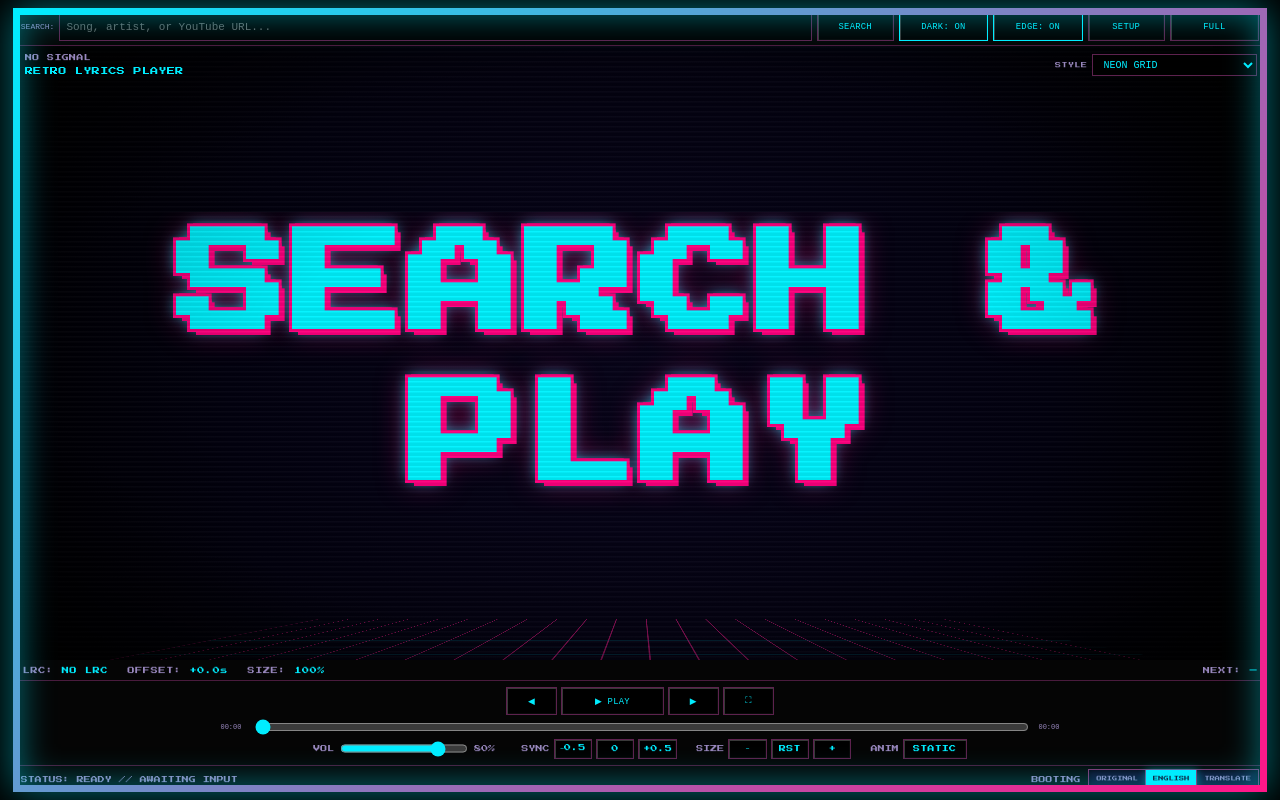
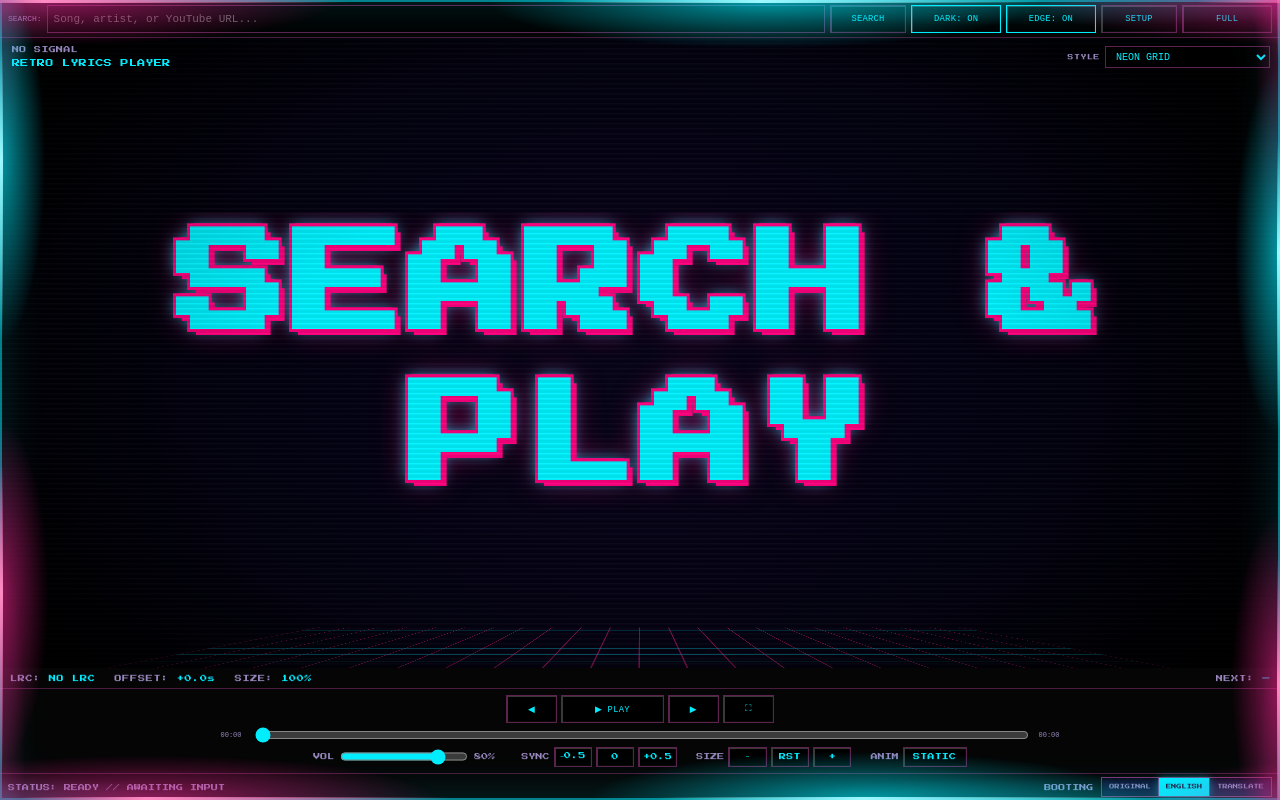
Before and after one commit to saki3-ca/Retro-Music, a website built with Vite: page index.html in a window 1280 px wide. Built offline with nearby package versions, Linux system fonts and the light colour scheme; files whose address does not match are found by name; a web font is replaced by a local one.

Commit message:
Edge: inward-only drifting glow, no solid bezel; player fills the whole window
Co-Authored-By: Claude Sonnet 5.5 <noreply@anthropic.com>
Claude-Session: https://claude.ai/code/session_01REccT22sYdbpBcXP6bbV3k

```diff
--- a/index.html
+++ b/index.html
@@ -147,6 +147,7 @@
       </div>
     </div>
     </div>
+    <div class="edge" aria-hidden="true"><i class="t"></i><i class="b"></i><i class="l"></i><i class="r"></i></div>
   </section>
 </main>
 <script type="module" src="/src/main.js"></script>
--- a/src/style.css
+++ b/src/style.css
@@ -9,10 +9,10 @@ html, body { margin: 0; height: 100%; overflow: hidden; background: #000; color-
 button, input, select { font: inherit; }
 
 .site-shell {
-  height: 100vh; height: 100dvh; width: 100vw; display: grid; place-items: center; padding: max(4px, .5vh);
+  height: 100vh; height: 100dvh; width: 100vw; display: grid; place-items: center; padding: 0;
   background: #000; overflow: hidden;
 }
-.player { width: min(1500px, 98vw); height: min(98vh, 98dvh); background: #000; display: flex; flex-direction: column; overflow: hidden; }
+.player { width: 100vw; height: 100vh; height: 100dvh; background: #000; display: flex; flex-direction: column; overflow: hidden; }
 
 /* search */
 .search { min-height: 38px; padding: 4px 8px; display: flex; align-items: center; gap: 5px; background: #181818; border-bottom: 1px solid #414141; font-size: clamp(9px, 1.2vh, 12px); flex-shrink: 0; }
@@ -234,8 +234,6 @@ body[data-layout="chat"] .chat { display: flex; }
 body { --edge-a: var(--theme-accent, #fff); --edge-b: var(--theme-secondary, var(--theme-accent, #fff)); --edge-glow: var(--theme-glow, rgba(255,255,255,.3)); }
 body[data-layout="wordpop"], body[data-layout="constellation"], body[data-layout="chat"] { --edge-a: var(--art1); --edge-b: var(--art2); --edge-glow: color-mix(in srgb, var(--art1) 50%, transparent); }
 .player { position: relative; }
-body[data-edge="on"] .player { box-shadow: 0 0 36px var(--edge-glow); }
-body[data-edge="on"] .player::after { content: ""; position: absolute; inset: 0; z-index: 100; pointer-events: none; border: var(--edge-w, 7px) solid transparent; border-image: linear-gradient(135deg, var(--edge-a), var(--edge-b)) 1; box-shadow: inset 0 0 34px var(--edge-glow); }
 #edgeButton[aria-pressed="true"], #darkButton[aria-pressed="true"] { color: var(--theme-accent, #baffba); border-color: var(--theme-accent, #668066); }
 .toggle-button { min-width: clamp(64px, 7vw, 92px); }
 
@@ -274,3 +272,38 @@ body[data-mode="play"] .wp-prev, body[data-mode="play"] .wp-next { font-size: ca
 body[data-mode="play"] .c-label { font-size: 5px; }
 body[data-mode="play"] .bubble { font-size: calc(clamp(28px, min(8vh, 4.6vw), 92px) * var(--lyric-scale)); }
 body[data-mode="play"] .bubble.old { font-size: calc(clamp(20px, min(5.2vh, 3.2vw), 64px) * var(--lyric-scale)); }
+
+/* ===== EDGE: light that hugs the screen edge, bleeds inward and drifts around (no solid frame) ===== */
+body { --edge-w: 3px; --edge-depth: 90px;
+  --edge-hot-a: color-mix(in srgb, #fff 62%, var(--edge-a)); --edge-hot-b: color-mix(in srgb, #fff 50%, var(--edge-b));
+  --edge-soft-a: color-mix(in srgb, var(--edge-a) 60%, transparent); --edge-soft-b: color-mix(in srgb, var(--edge-b) 55%, transparent); }
+.edge { position: absolute; inset: 0; z-index: 100; pointer-events: none; display: none; overflow: hidden;
+  box-shadow: inset 0 0 0 2px color-mix(in srgb, var(--edge-a) 50%, transparent), inset 0 0 46px color-mix(in srgb, var(--edge-a) 18%, transparent); }
+body[data-edge="on"] .edge { display: block; }
+.edge i { position: absolute; display: block; overflow: hidden; }
+.edge i::before { content: ""; position: absolute; will-change: transform; }
+.edge .t, .edge .b { left: 0; right: 0; height: var(--edge-depth); }
+.edge .t { top: 0; } .edge .b { bottom: 0; transform: scaleY(-1); }
+.edge .l, .edge .r { top: 0; bottom: 0; width: var(--edge-depth); }
+.edge .l { left: 0; } .edge .r { right: 0; transform: scaleX(-1); }
+.edge .t::before, .edge .b::before { top: 0; left: 0; width: 300%; height: 100%; background-repeat: repeat-x; background-size: 33.3333% var(--edge-w), 33.3333% 100%, 33.3333% 100%, 33.3333% 100%;
+  background-position: 0 0, 0 0, 0 0, 0 0;
+  background-image:
+    linear-gradient(90deg, transparent 6%, var(--edge-hot-a) 22%, transparent 44%, transparent 56%, var(--edge-hot-b) 66%, transparent 90%),
+    radial-gradient(ellipse 30% 75% at 22% 0, var(--edge-soft-a), transparent 72%),
+    radial-gradient(ellipse 32% 70% at 66% 0, var(--edge-soft-b), transparent 72%),
+    radial-gradient(ellipse 40% 40% at 44% 0, color-mix(in srgb, var(--edge-a) 22%, transparent), transparent 72%); }
+.edge .l::before, .edge .r::before { left: 0; top: 0; height: 300%; width: 100%; background-repeat: repeat-y; background-size: var(--edge-w) 33.3333%, 100% 33.3333%, 100% 33.3333%, 100% 33.3333%;
+  background-position: 0 0, 0 0, 0 0, 0 0;
+  background-image:
+    linear-gradient(180deg, transparent 8%, var(--edge-hot-b) 24%, transparent 46%, transparent 56%, var(--edge-hot-a) 70%, transparent 92%),
+    radial-gradient(ellipse 75% 30% at 0 24%, var(--edge-soft-b), transparent 72%),
+    radial-gradient(ellipse 70% 32% at 0 70%, var(--edge-soft-a), transparent 72%),
+    radial-gradient(ellipse 40% 40% at 0 46%, color-mix(in srgb, var(--edge-b) 22%, transparent), transparent 72%); }
+.edge .t::before { animation: edge-x 8s linear infinite; }
+.edge .b::before { animation: edge-x 11s linear infinite reverse; }
+.edge .l::before { animation: edge-y 10s linear infinite reverse; }
+.edge .r::before { animation: edge-y 13s linear infinite; }
+@keyframes edge-x { from { transform: translateX(0); } to { transform: translateX(-33.3333%); } }
+@keyframes edge-y { from { transform: translateY(0); } to { transform: translateY(-33.3333%); } }
+@media (prefers-reduced-motion: reduce) { .edge i::before { animation: none; } }
```
